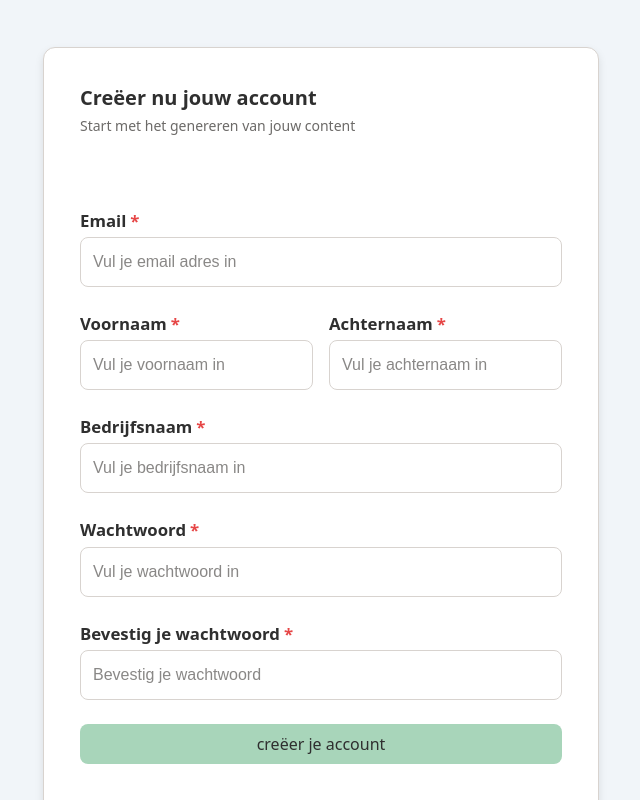
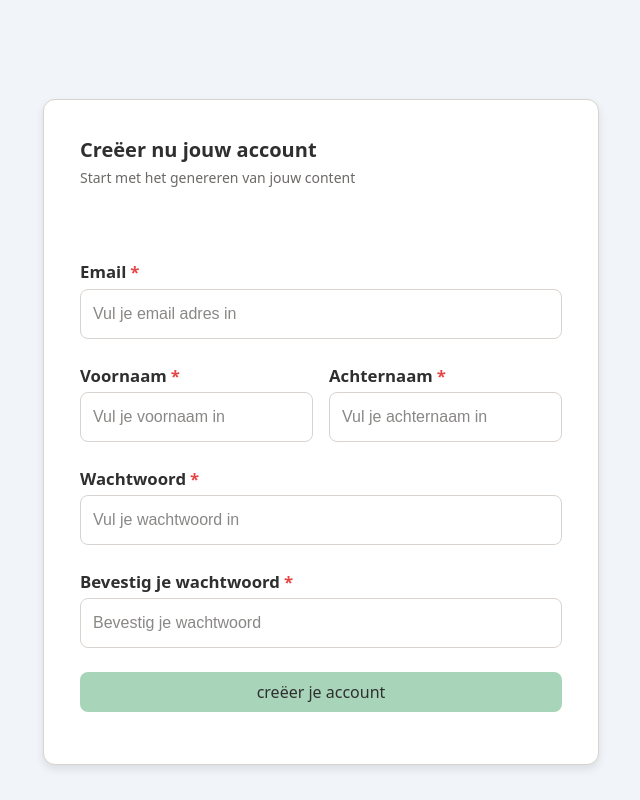
Before and after one commit to bloomsite/website-copy-ai, a React (Vite) app in the folder frontend/: page /register in a window 1280 px wide. Shown: the whole page, without its empty margins (319-959 px from the left). Built offline with nearby package versions, Linux system fonts and the light colour scheme.

Commit message:
removed company name from registration page

```diff
--- a/frontend/src/components/custom/Register/Register.tsx
+++ b/frontend/src/components/custom/Register/Register.tsx
@@ -10,7 +10,6 @@ interface RegisterProps {
       email: string;
       firstName: string;
       lastName: string;
-      companyName: string;
       password: string;
     },
     adminRegistration: boolean
@@ -26,7 +25,6 @@ export const Register: React.FC<
     email: "",
     firstName: "",
     lastName: "",
-    companyName: "",
     password: "",
     confirmPassword: "",
   });
@@ -119,15 +117,6 @@ export const Register: React.FC<
             />
           </div>
           <TextField
-            id="companyName"
-            type="text"
-            label="Bedrijfsnaam"
-            value={formData.companyName}
-            onChange={handleChange("companyName")}
-            placeholder="Vul je bedrijfsnaam in"
-            required
-          />
-          <TextField
             id="password"
             type="password"
             label="Wachtwoord"
--- a/frontend/src/hooks/Authentication/useRegisterClient.tsx
+++ b/frontend/src/hooks/Authentication/useRegisterClient.tsx
@@ -6,7 +6,6 @@ interface RegisterData {
   email: string;
   firstName: string;
   lastName: string;
-  companyName: string;
   password: string;
 }
 
@@ -44,7 +43,6 @@ export const useRegisterClient = (): UseRegisterClient => {
         password: userData.password,
         first_name: userData.firstName,
         last_name: userData.lastName,
-        company_name: userData.companyName,
       });
 
       if (adminRegistration !== true) {
```
